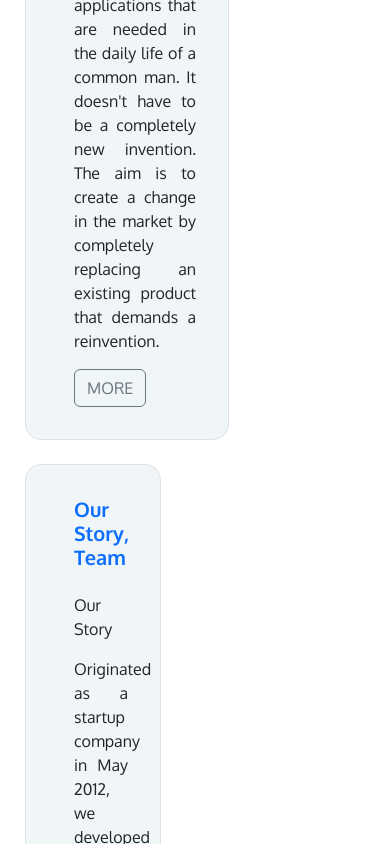
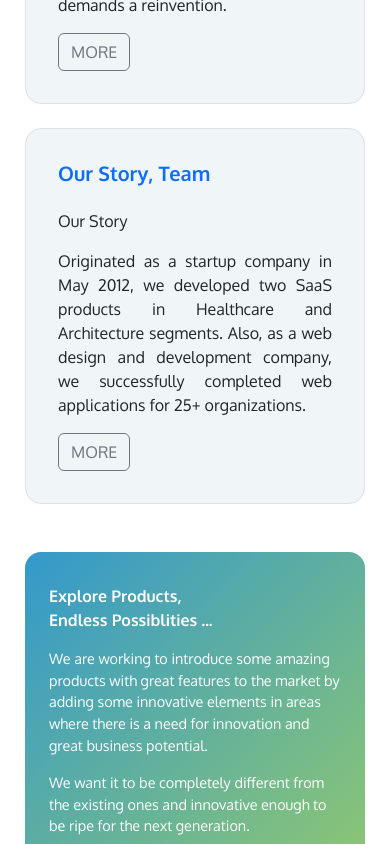
Before and after one commit to MCABEE/McAbee_Main, a React (Vite) app: page /whoweare in a window 390 px wide. Shown: the part 2480-3324 px from the top of the page. Built offline with nearby package versions, Linux system fonts and the light colour scheme.

Commit message:
added responsive to the about us team content boxes

```diff
--- a/src/pages/whoweare/whoweareteamcontent/WhoweareTeamContent.jsx
+++ b/src/pages/whoweare/whoweareteamcontent/WhoweareTeamContent.jsx
@@ -37,7 +37,7 @@ export const WhoweareTeamContent = () => {
     <>
       <div className='col  mt-5' style={{ padding: "0 25px" }}>
         <div className="d-flex flex-column flex-lg-row gap-4 ">
-          <motion.div className='border d-flex flex-column WhoweareTeamContent' ref={whowearTeameref1} animate={whowearTeameAnimation1} style={{width:"60%"}}>
+          <motion.div className='border d-flex flex-column WhoweareTeamContent WhoweareTeamContent1' ref={whowearTeameref1} animate={whowearTeameAnimation1}>
             <h5 className='text-primary mb-3 fw-700'>About MCABEE</h5>
             <p>A team that treats technology as a passion!</p>
             <p style={{ textAlign: "justify" }}>MCABEE is a company founded with the aim of making some useful applications that are needed in the daily life of a common man.  It doesn't have to be a completely new invention.  The aim is to create a change in the market by completely replacing an existing product that demands a reinvention.</p>
@@ -48,7 +48,7 @@ export const WhoweareTeamContent = () => {
           </motion.div>
 
           {/* Col 2 */}
-          <motion.div className='border d-flex flex-column WhoweareTeamContent' ref={whowearTeameref2} animate={whowearTeameAnimation2} style={{width:"40%"}}>
+          <motion.div className='border d-flex flex-column WhoweareTeamContent WhoweareTeamContent2' ref={whowearTeameref2} animate={whowearTeameAnimation2}>
             <h5 className='text-primary pb-3  fw-700'>Our Story, Team</h5>
             <p>Our Story</p>
             <p style={{ textAlign: "justify" }}>Originated as a startup company in May 2012, we developed two SaaS products in Healthcare and Architecture segments.  Also, as a web design and development company, we successfully completed web applications for 25+ organizations.</p>
--- a/src/pages/whoweare/whoweareteamcontent/whoweareTeamContent.scss
+++ b/src/pages/whoweare/whoweareteamcontent/whoweareTeamContent.scss
@@ -6,3 +6,21 @@
     background-color: rgba(201, 218, 231, 0.286);
 
 }
+.WhoweareTeamContent1{
+    width: 60%;
+}
+.WhoweareTeamContent2{
+    width: 40%;
+}
+
+@media (max-width: 992px) {
+    .WhoweareTeamContent{
+        padding: 2rem  ;
+    }
+    .WhoweareTeamContent1{
+        width: 100%;
+    }
+    .WhoweareTeamContent2{
+        width: 100%;
+    }
+  }
```
